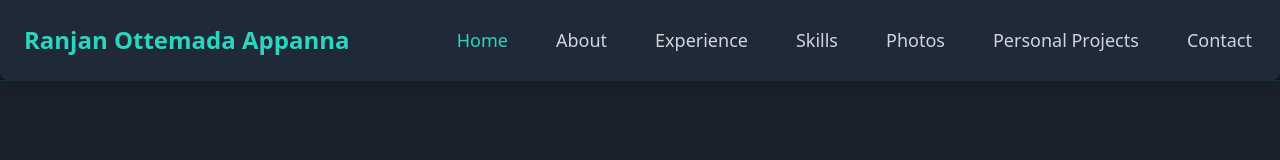
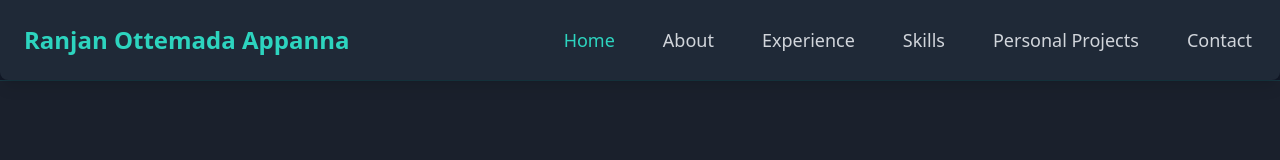
Before and after one commit to ranjanoa/Static-Portfolio, a React (Create React App) app: page / in a window 1280 px wide. Shown: the top 160 px of the page. Built offline with nearby package versions, Linux system fonts and the light colour scheme.

Commit message:
removed photo section

```diff
--- a/src/App.js
+++ b/src/App.js
@@ -318,7 +318,7 @@ function App() {
             <NavLink id="about" label="About" activeSection={activeSection} onClick={scrollToSection} />
             <NavLink id="experience" label="Experience" activeSection={activeSection} onClick={scrollToSection} />
             <NavLink id="skills" label="Skills" activeSection={activeSection} onClick={scrollToSection} />
-            <NavLink id="photos" label="Photos" activeSection={activeSection} onClick={scrollToSection} />
+            {/* Removed Photos NavLink */}
             <NavLink id="projects" label="Personal Projects" activeSection={activeSection} onClick={scrollToSection} />
             <NavLink id="contact" label="Contact" activeSection={activeSection} onClick={scrollToSection} />
           </div>
@@ -342,7 +342,7 @@ function App() {
             <NavLink id="about" label="About" activeSection={activeSection} onClick={scrollToSection} mobile />
             <NavLink id="experience" label="Experience" activeSection={activeSection} onClick={scrollToSection} mobile />
             <NavLink id="skills" label="Skills" activeSection={activeSection} onClick={scrollToSection} mobile />
-            <NavLink id="photos" label="Photos" activeSection={activeSection} onClick={scrollToSection} mobile />
+            {/* Removed Photos NavLink */}
             <NavLink id="projects" label="Personal Projects" activeSection={activeSection} onClick={scrollToSection} mobile />
             <NavLink id="contact" label="Contact" activeSection={activeSection} onClick={scrollToSection} mobile />
           </div>
@@ -388,7 +388,7 @@ function App() {
                 </a>
               </div>
             </div>
-            <div className="md:w-1/2 flex justify-center mt-8 md:mt-0">
+            <div className="md:w-1/2 flex justify-center">
               <img
                 src={portfolioData.profilePhotoUrl}
                 alt="Ranjan Ottemada Appanna"
@@ -402,11 +402,11 @@ function App() {
           {portfolioData.projects.length > 0 && ( /* Only render if there are projects */
             <div className="w-full flex items-center justify-center py-8 md:py-12">
               <div className="project-showcase-container">
+                {/* This uses React's key prop for smooth transitions */}
                 {portfolioData.projects.map((project, index) => (
                   <div
-                    key={project.id}
-                    // Using inline style for opacity to control fade transition via React state
-                    // Also managing z-index to ensure only the active project is fully visible
+                    key={project.id} // Essential for React to identify elements for transitions
+                    // Set class 'active' based on currentProjectIndex for CSS transition
                     style={{ opacity: index === currentProjectIndex ? 1 : 0, zIndex: index === currentProjectIndex ? 10 : 1 }}
                     className={`project-showcase-card`}
                   >
@@ -489,8 +489,8 @@ function App() {
           </div>
         </section>
 
-        {/* Photo Section */}
-        <section id="photos" className="bg-gray-900 py-16 md:py-24 text-gray-100">
+        {/* Photo Section (Hidden) */}
+        {/* <section id="photos" className="bg-gray-900 py-16 md:py-24 text-gray-100">
           <div className="container mx-auto px-4">
             <h2 className="text-4xl font-bold text-center text-teal-400 mb-12">My Photo</h2>
             <div className="max-w-xl mx-auto bg-gray-800 p-8 rounded-lg shadow-xl text-center border border-teal-700">
@@ -507,7 +507,7 @@ function App() {
               </div>
             </div>
           </div>
-        </section>
+        </section> */}
 
         {/* Projects Section */}
         <section id="projects" className="bg-gray-800 py-16 md:py-24 text-gray-100">
```
